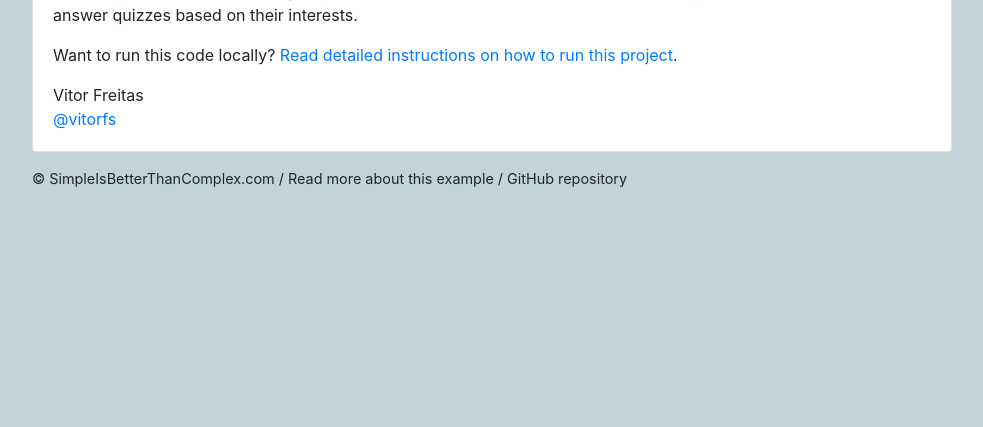
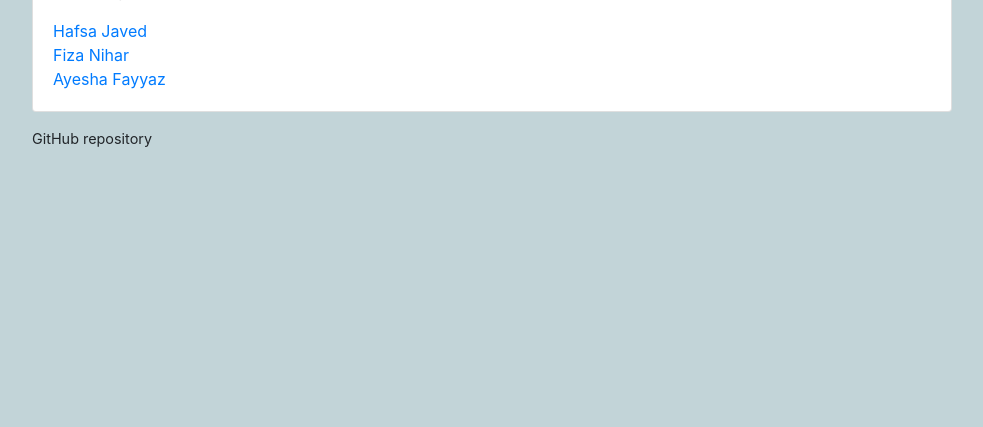
Before and after one commit to sibtc/django-multiple-user-types-example, a Django app: page / in a window 1280 px wide. Shown: the part 327-754 px from the top of the page, without its empty margins (148-1131 px from the left). Run offline with Django 3.2, Linux system fonts and the light colour scheme; some libraries are stand-ins or nearby versions; some web fonts are replaced.

Commit message:
added my previously editted repo componenets

```diff
--- a/django_school/classroom/templates/classroom/home.html
+++ b/django_school/classroom/templates/classroom/home.html
@@ -9,10 +9,10 @@
   <hr>
   <h3>What's this about?</h3>
   <p>
-    This Django application is an example I created to illustrate a <a href="https://simpleisbetterthancomplex.com/tutorial/2018/01/18/how-to-implement-multiple-user-types-with-django.html">blog post about how to implement multiple user types</a>.
     In this application, users can sign up as a student or a teacher. Teachers can create quizzes and students can answer quizzes
     based on their interests.
   </p>
-  <p>Want to run this code locally? <a href="https://github.com/sibtc/django-multiple-user-types-example/blob/master/README.md">Read detailed instructions on how to run this project</a>.</p>
-  <p class="mb-0">Vitor Freitas<br><a href="https://twitter.com/vitorfs/">@vitorfs</a></p>
+  <p class="mb-0"><a href="https://www.linkedin.com/in/hafsajaved-pak/">Hafsa Javed</a></p>
+  <p class="mb-0"><a href="https://www.linkedin.com/in/fiza-nihar-9b34bb268/">Fiza Nihar</a></p>
+  <p class="mb-0"><a href="https://www.linkedin.com/in/ayesha-fayyaz-b7078b268/">Ayesha Fayyaz</a></p>
 {% endblock %}
--- a/django_school/classroom/templates/classroom/students/interests_form.html
+++ b/django_school/classroom/templates/classroom/students/interests_form.html
@@ -6,7 +6,7 @@
   <h2 class="mb-3">Update your interests</h2>
   <form method="post" novalidate>
     {% csrf_token %}
-    {{ form|crispy }}
+    {{ form }}
     <button type="submit" class="btn btn-success">Save changes</button>
     <a href="{% url 'students:quiz_list' %}" class="btn btn-outline-secondary">Nevermind</a>
   </form>
--- a/django_school/classroom/templates/classroom/students/take_quiz_form.html
+++ b/django_school/classroom/templates/classroom/students/take_quiz_form.html
@@ -10,7 +10,7 @@
   <p class="lead">{{ question.text }}</p>
   <form method="post" novalidate>
     {% csrf_token %}
-    {{ form|crispy }}
+    {{ form }}
     <button type="submit" class="btn btn-primary">Next →</button>
   </form>
 {% endblock %}
--- a/django_school/classroom/templates/classroom/teachers/question_add_form.html
+++ b/django_school/classroom/templates/classroom/teachers/question_add_form.html
@@ -14,7 +14,7 @@
   <p class="lead">Add first the text of the question. In the next step you will be able to add the possible answers.</p>
   <form method="post" novalidate>
     {% csrf_token %}
-    {{ form|crispy }}
+    {{ form }}
     <button type="submit" class="btn btn-success">Save</button>
     <a href="{% url 'teachers:quiz_change' quiz.pk %}" class="btn btn-outline-secondary" role="button">Nevermind</a>
   </form>
--- a/django_school/classroom/templates/classroom/teachers/question_change_form.html
+++ b/django_school/classroom/templates/classroom/teachers/question_change_form.html
@@ -14,7 +14,7 @@
   <form method="post" novalidate>
     {% csrf_token %}
     {{ formset.management_form }}
-    {{ form|crispy }}
+    {{ form }}
     <div class="card mb-3{% if formset.errors %} border-danger{% endif %}">
       <div class="card-header">
         <div class="row">
@@ -38,7 +38,7 @@
             <div class="row">
               <div class="col-8">
                 {% for hidden in form.hidden_fields %}{{ hidden }}{% endfor %}
-                {{ form.text|as_crispy_field }}
+                {{ form.text }}
                 {% if form.instance.pk and form.text.value != form.instance.text %}<p class="mb-0 mt-1"><small class="text-muted font-italic"><strong>Old answer:</strong> {{ form.instance.text }}</small></p>{% endif %}
               </div>
               <div class="col-2">
--- a/django_school/classroom/templates/classroom/teachers/quiz_add_form.html
+++ b/django_school/classroom/templates/classroom/teachers/quiz_add_form.html
@@ -14,7 +14,7 @@
     <div class="col-md-6 col-sm-8 col-12">
       <form method="post" novalidate>
         {% csrf_token %}
-        {{ form|crispy }}
+        {{ form }}
         <button type="submit" class="btn btn-success">Save</button>
         <a href="{% url 'teachers:quiz_change_list' %}" class="btn btn-outline-secondary" role="button">Nevermind</a>
       </form>
--- a/django_school/classroom/templates/classroom/teachers/quiz_change_form.html
+++ b/django_school/classroom/templates/classroom/teachers/quiz_change_form.html
@@ -17,7 +17,7 @@
     <div class="col-md-6 col-sm-8 col-12">
       <form method="post" novalidate>
         {% csrf_token %}
-        {{ form|crispy }}
+        {{ form }}
         <button type="submit" class="btn btn-success">Save changes</button>
         <a href="{% url 'teachers:quiz_change_list' %}" class="btn btn-outline-secondary" role="button">Nevermind</a>
         <a href="{% url 'teachers:quiz_delete' quiz.pk %}" class="btn btn-danger float-right">Delete</a>
--- a/django_school/classroom/views/classroom.py
+++ b/django_school/classroom/views/classroom.py
@@ -1,6 +1,7 @@
 from django.shortcuts import redirect, render
 from django.views.generic import TemplateView
-
+from django.contrib.auth import logout
+from django.views.decorators.csrf import csrf_protect
 
 class SignUpView(TemplateView):
     template_name = 'registration/signup.html'
@@ -13,3 +14,7 @@ def home(request):
         else:
             return redirect('students:quiz_list')
     return render(request, 'classroom/home.html')
+
+def home_page(request) :
+    logout(request)
+    return render(request, 'classroom/home.html')
--- a/django_school/classroom/views/students.py
+++ b/django_school/classroom/views/students.py
@@ -7,6 +7,7 @@ from django.shortcuts import get_object_or_404, redirect, render
 from django.urls import reverse_lazy
 from django.utils.decorators import method_decorator
 from django.views.generic import CreateView, ListView, UpdateView
+from django.views.decorators.csrf import csrf_protect
 
 from ..decorators import student_required
 from ..forms import StudentInterestsForm, StudentSignUpForm, TakeQuizForm
--- a/django_school/classroom/views/teachers.py
+++ b/django_school/classroom/views/teachers.py
@@ -9,6 +9,7 @@ from django.urls import reverse, reverse_lazy
 from django.utils.decorators import method_decorator
 from django.views.generic import (CreateView, DeleteView, DetailView, ListView,
                                   UpdateView)
+from django.views.decorators.csrf import csrf_protect
 
 from ..decorators import teacher_required
 from ..forms import BaseAnswerInlineFormSet, QuestionForm, TeacherSignUpForm
--- a/django_school/django_school/urls.py
+++ b/django_school/django_school/urls.py
@@ -1,4 +1,5 @@
 from django.urls import include, path
+from django.contrib.auth.views import LoginView
 
 from classroom.views import classroom, students, teachers
 
@@ -8,4 +9,6 @@ urlpatterns = [
     path('accounts/signup/', classroom.SignUpView.as_view(), name='signup'),
     path('accounts/signup/student/', students.StudentSignUpView.as_view(), name='student_signup'),
     path('accounts/signup/teacher/', teachers.TeacherSignUpView.as_view(), name='teacher_signup'),
+    path('accounts/logout', classroom.home_page, name='logout'),
+    path('account/login', LoginView.as_view(), name='login'),
 ]
--- /dev/null
+++ b/django_school/requirements.txt
@@ -0,0 +1,4 @@
+Django==5.0.1
+django-crispy-forms==2.1
+pytz==2023.3.post1
+django-cors-headers==4.3.1
--- a/django_school/templates/base.html
+++ b/django_school/templates/base.html
@@ -1,4 +1,5 @@
-{% load static %}<!doctype html>
+{% load static %}
+<!doctype html>
 <html lang="en">
   <head>
     <meta charset="utf-8">
@@ -16,7 +17,6 @@
     {% endif %}
   </head>
   <body>
-    <a href="https://github.com/sibtc/django-multiple-user-types-example"><img style="position: absolute; top: 0; right: 0; border: 0;" src="https://camo.githubusercontent.com/38ef81f8aca64bb9a64448d0d70f1308ef5341ab/68747470733a2f2f73332e616d617a6f6e6177732e636f6d2f6769746875622f726962626f6e732f666f726b6d655f72696768745f6461726b626c75655f3132313632312e706e67" alt="Fork me on GitHub" data-canonical-src="https://s3.amazonaws.com/github/ribbons/forkme_right_darkblue_121621.png"></a>
     <div class="container my-4">
       <div class="row justify-content-center">
         <div class="col-md-10 col-sm-12">
@@ -24,7 +24,7 @@
             <div class="col-6">
               <h1 class="logo">
                 <a href="{% url 'home' %}">
-                  Django School
+                  Quiz App
                   {% if user.is_authenticated %}
                     {% if user.is_teacher %}
                       <span class="icon-feather" data-toggle="tooltip" data-placement="right" title="Teacher profile"></span>
@@ -37,7 +37,7 @@
             </div>
             <div class="col-6 text-right">
               {% if user.is_authenticated %}
-                <p class="pt-3">Logged in as <strong>{{ user.username }}</strong>. <a href="{% url 'logout' %}">Log out</a>.</p>
+              <p class="pt-3">Logged in as <strong>{{ user.username }}</strong>. <a href="{% url 'logout' %}">Log out</a>.</p>
               {% else %}
                 <a href="{% url 'login' %}" class="btn btn-light" role="button">Log in</a>
                 <a href="{% url 'signup' %}" class="btn btn-primary" role="button">Sign up</a>
@@ -59,11 +59,7 @@
             </div>
           </div>
           <footer>
-            <a href="https://simpleisbetterthancomplex.com">© SimpleIsBetterThanComplex.com</a>
-            /
-            <a href="https://simpleisbetterthancomplex.com/tutorial/2018/01/18/how-to-implement-multiple-user-types-with-django.html">Read more about this example</a>
-            /
-            <a href="https://github.com/sibtc/django-multiple-user-types-example">GitHub repository</a>
+            <a href="hhttps://github.com/HafsaJavedPak/QuizAppforOOP">GitHub repository</a>
           </footer>
         </div>
       </div>
--- a/django_school/templates/registration/login.html
+++ b/django_school/templates/registration/login.html
@@ -19,8 +19,8 @@
       <form method="post" novalidate>
         {% csrf_token %}
         <input type="hidden" name="next" value="{{ next }}">
-        {{ form.username|as_crispy_field }}
-        {{ form.password|as_crispy_field }}
+        {{ form.username }}
+        {{ form.password}}
         <button type="submit" class="btn btn-primary">Log in</button>
       </form>
     </div>
--- a/django_school/templates/registration/signup_form.html
+++ b/django_school/templates/registration/signup_form.html
@@ -9,7 +9,7 @@
       <form method="post" novalidate>
         {% csrf_token %}
         <input type="hidden" name="next" value="{{ next }}">
-        {{ form|crispy }}
+        {{ form }}
         <button type="submit" class="btn btn-success">Sign up</button>
       </form>
     </div>
```
Also changed, not shown: django_school/django_school/settings.py (+12 -4 lines), django_school/classroom/migrations/0003_alter_user_first_name.py (added), 1 other file.
